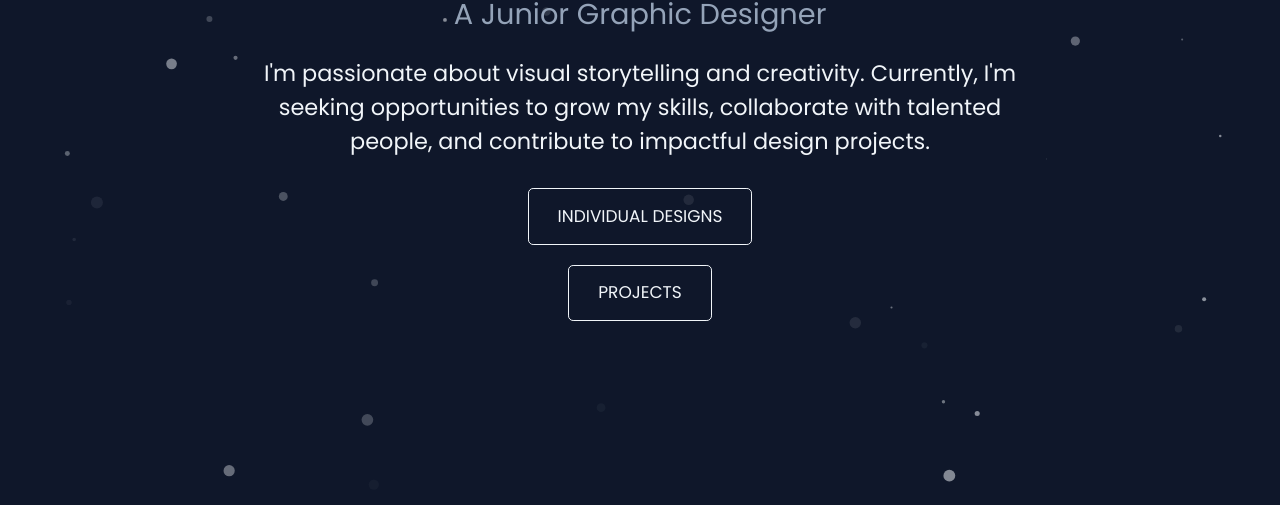
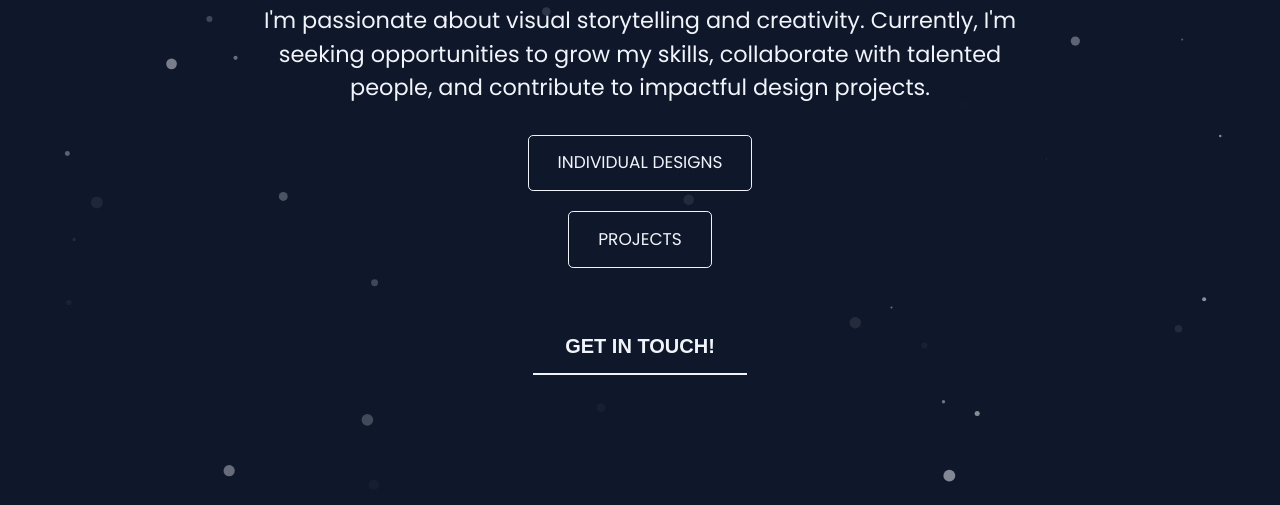
Before and after one commit to TomNorrisDesign/tomnorrisdesign.github.io, a plain HTML site: page index.html in a window 1280 px wide. Shown: the part 295-800 px from the top of the page. Drawn offline with nearby package versions, Linux system fonts and the light colour scheme.

Commit message:
get in touch + logo change

```diff
--- a/index.html
+++ b/index.html
@@ -7,9 +7,13 @@
       http-equiv="cache-control"
       content="no-cache, no-store, must-revalidate"
     />
+    <link rel="apple-touch-icon" sizes="180x180" href="/apple-touch-icon.png" />
+    <link rel="icon" type="image/png" sizes="32x32" href="/favicon-32x32.png" />
+    <link rel="icon" type="image/png" sizes="16x16" href="/favicon-16x16.png" />
+    <link rel="manifest" href="/site.webmanifest" />
     <meta http-equiv="pragma" content="no-cache" />
     <meta http-equiv="expires" content="0" />
-    <title>T7 | Tom Norris</title>
+    <title>TN | Tom Norris</title>
 
     <!-- Browser Icon -->
     <link rel="icon" type="image/x-icon" href="favicon.ico?" />
@@ -21,7 +25,7 @@
     />
 
     <!-- Link to CSS file -->
-    <link rel="stylesheet" href="styles.css?v=1.3" />
+    <link rel="stylesheet" href="styles.css?v=1.4" />
 
     <!-- Link to Particle.js library -->
     <script src="https://cdn.jsdelivr.net/npm/particles.js"></script>
@@ -54,6 +58,12 @@
     >
     <a href="projects.html" target="_blank" class="view-work">Projects</a>
 
+    <button>
+      <a href="mailto:tomnorrisdesign@proton.me" class="contact"
+        ><span class="spn2">Get in touch!</span></a
+      >
+    </button>
+
     <!-- Particle.js Container -->
     <div id="particles-js"></div>
 
--- a/styles.css
+++ b/styles.css
@@ -307,6 +307,70 @@ a {
   box-shadow: 0 5px 15px rgba(0, 0, 0, 0.2);
 }
 
+/* Contact */
+.contact {
+  position: relative;
+  display: inline-block;
+  padding: 15px 30px;
+  margin-top: 50px;
+  border: 2px solid #f1f5f9;
+  text-transform: uppercase;
+  color: #f1f5f9;
+  text-decoration: none;
+  font-weight: 600;
+  font-size: 20px;
+  transition: 0.3s;
+}
+
+.contact::before {
+  content: "";
+  position: absolute;
+  top: -2px;
+  left: -2px;
+  width: calc(100% + 4px);
+  height: calc(100% - -2px);
+  background-color: var(--background);
+  transition: 0.3s ease-out;
+  transform: scaleY(1);
+}
+
+.contact::after {
+  content: "";
+  position: absolute;
+  top: -2px;
+  left: -2px;
+  width: calc(100% + 4px);
+  height: calc(100% - 50px);
+  background-color: var(--background);
+  transition: 0.3s ease-out;
+  transform: scaleY(1);
+}
+
+.contact:hover::before {
+  transform: translateY(-25px);
+  height: 0;
+}
+
+.contact:hover::after {
+  transform: scaleX(0);
+  transition-delay: 0.15s;
+}
+
+.contact:hover {
+  border: 2px solid #f1f5f9;
+}
+
+.contact span {
+  position: relative;
+  z-index: 3;
+}
+
+button {
+  text-decoration: none;
+  border: none;
+  background-color: transparent;
+}
+
 /* Mobile Styles */
 @media (max-width: 768px) {
   body {
```
Also changed, not shown: 404.html (+5 -1 lines), braintreefc.html (+7 -3 lines), coggeshallfc.html (+7 -3 lines), individual.html (+7 -3 lines), misc.html (+7 -3 lines), posters.html (+7 -3 lines), projects.html (+7 -3 lines), social.html (+7 -3 lines), android-chrome-192x192.png (added), android-chrome-512x512.png (added), apple-touch-icon.png (added), favicon-16x16.png (added), favicon-32x32.png (added), favicon.ico (deleted), 3 more files.
